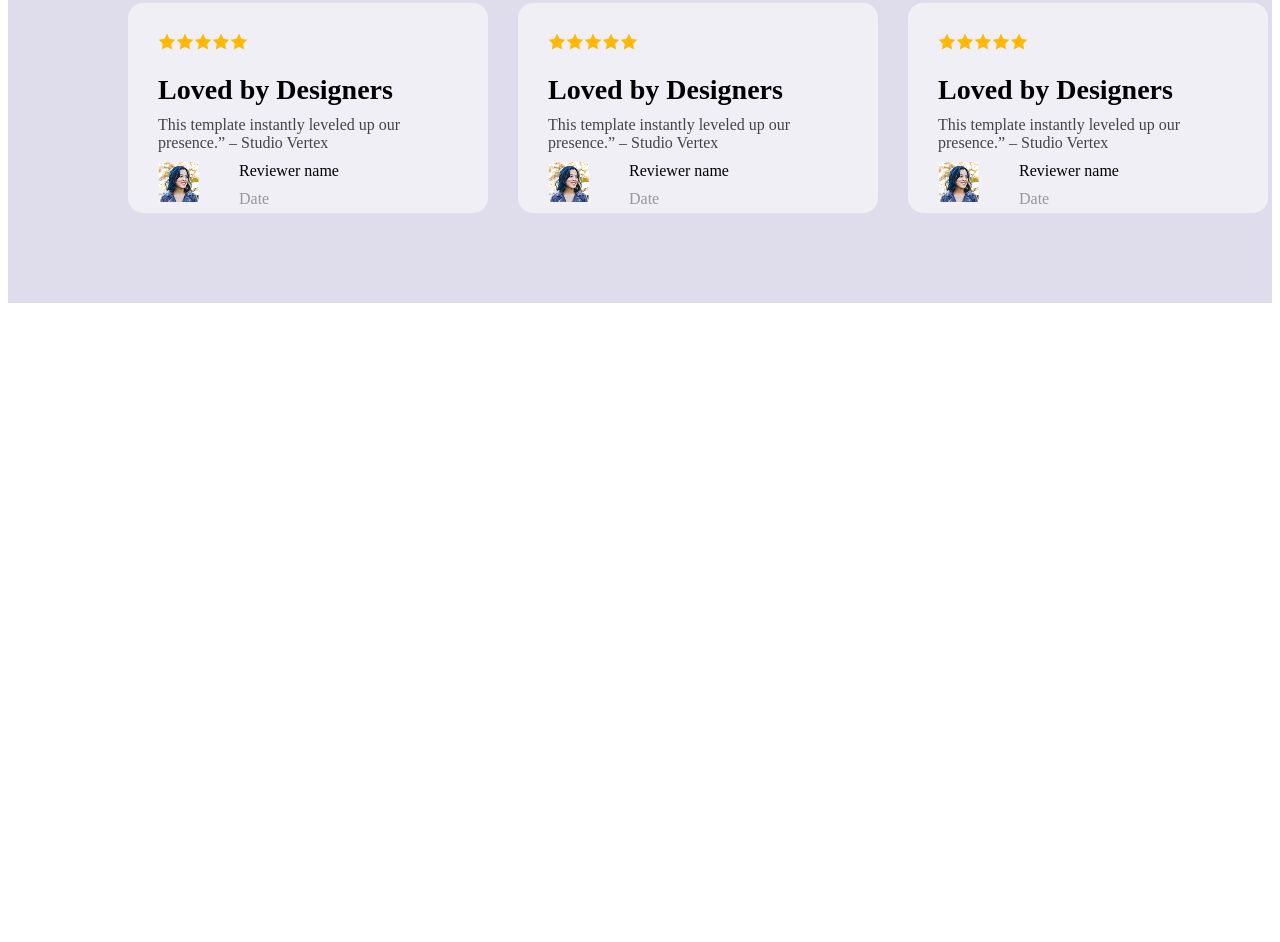
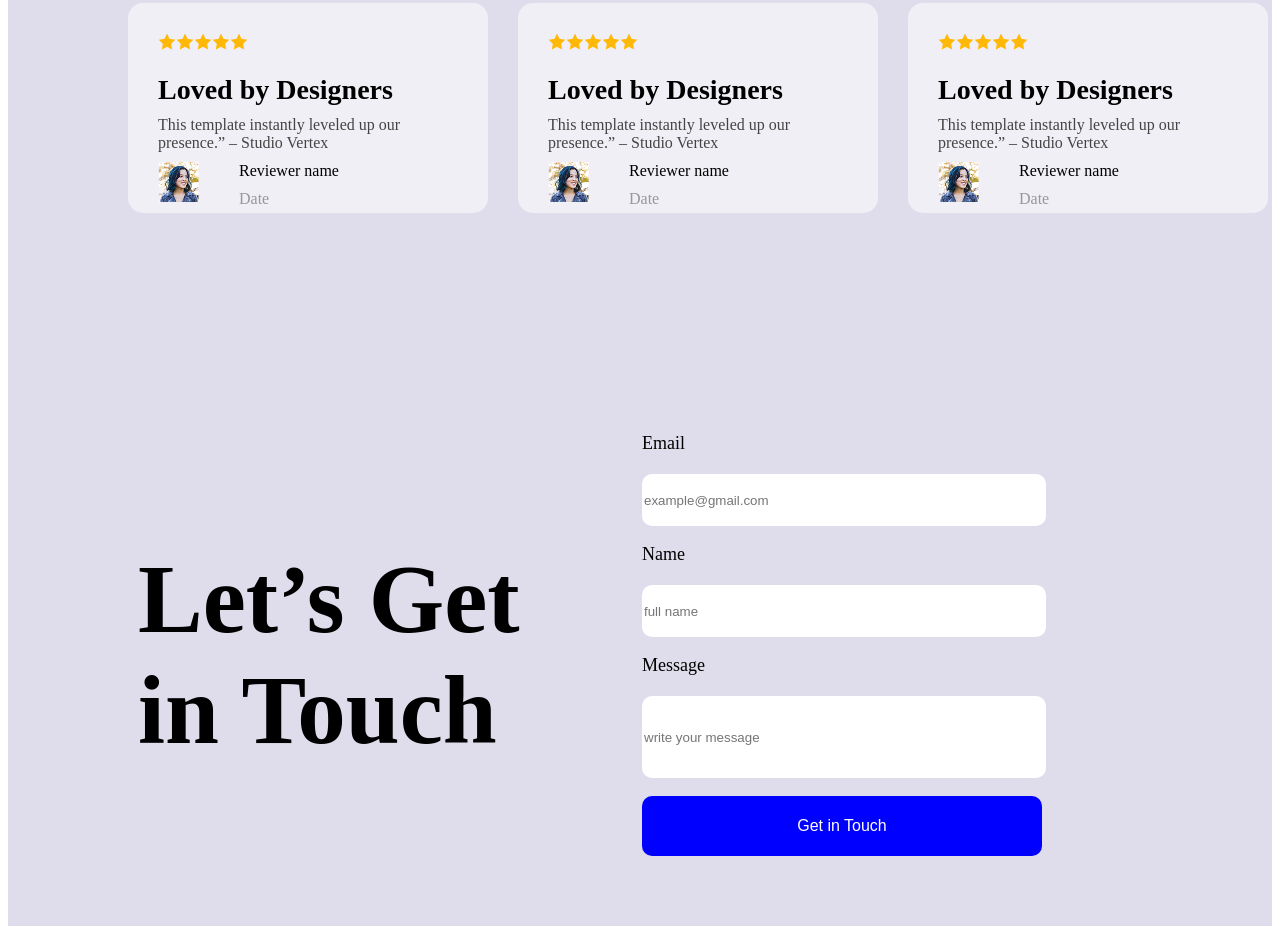
Before and after one commit to SadiaIslamSmrity/assignment-one, a plain HTML site: page htmlfile.html in a window 1280 px wide. Shown: the part 1601-2543 px from the top of the page. Before the commit the page ends 1984 px from the top, so only its background shows below. Drawn offline with Linux system fonts and the light colour scheme.

Commit message:
touch section

```diff
--- a/forCSS/cssfile.css
+++ b/forCSS/cssfile.css
@@ -140,3 +140,56 @@ nav{
 .date{
     color: rgba(128, 128, 128, 0.783);
 }
+.touchlist{
+    display: flex;
+    align-items: center;
+    justify-content: space-between;
+    padding: 50px 130px;
+    list-style: none;
+}
+.touch{
+    font-size: 97px;
+    font-weight: bold;
+    width: 500px;
+}
+.nested2{
+    padding-right: 100px;
+}
+.input li{
+    list-style: none;
+    margin-bottom: 20px;
+}
+.feildName{
+    font-size: 18px;
+}
+.box{
+    height: 50px;
+    width: 400px;
+    border-radius: 10px;
+    border: none;
+    box-shadow: none;
+}
+.box2{
+    height: 80px;
+    width: 400px;
+    border-radius: 10px;
+    border: none;
+    box-shadow: none;
+}
+.btn2{
+    height: 60px;
+    width: 400px;
+    text-align: center;
+    font-size: 16px;
+    padding: 16px;
+    background-color: blue;
+    color: white;
+    border-radius: 10px;
+    border: none;
+    box-shadow: none;
+    cursor: pointer;
+    transition: background-color 0.4s ease;
+}
+.btn2:hover{
+    background-color: skyblue;
+}
--- a/htmlfile.html
+++ b/htmlfile.html
@@ -125,3 +125,21 @@
                 </li>
             </ul>
         </div>
+               <div class="partFour">
+            <ul class="touchlist">
+                <li class="touch">Let’s Get in Touch</li>
+                <li class="nested2">
+                    <ul class="input">
+                        <li class="feildName">Email</li>
+                        <li class="box"><input type="email" placeholder="example@gmail.com" class="box"></li>
+                        <li class="feildName">Name</li>
+                        <li class="box"><input type="text" id="Name" name="name" placeholder="full name" class="box"></li>
+                        <li class="feildName">Message</li>
+                        <li class="box2"><input type="text" placeholder="write your message" class="box2"></li>
+                        <li><button class="btn2">Get in Touch</button></li>
+                    </ul>
+                </li>
+            </ul>
+        </div>
+
+    </main>
```
